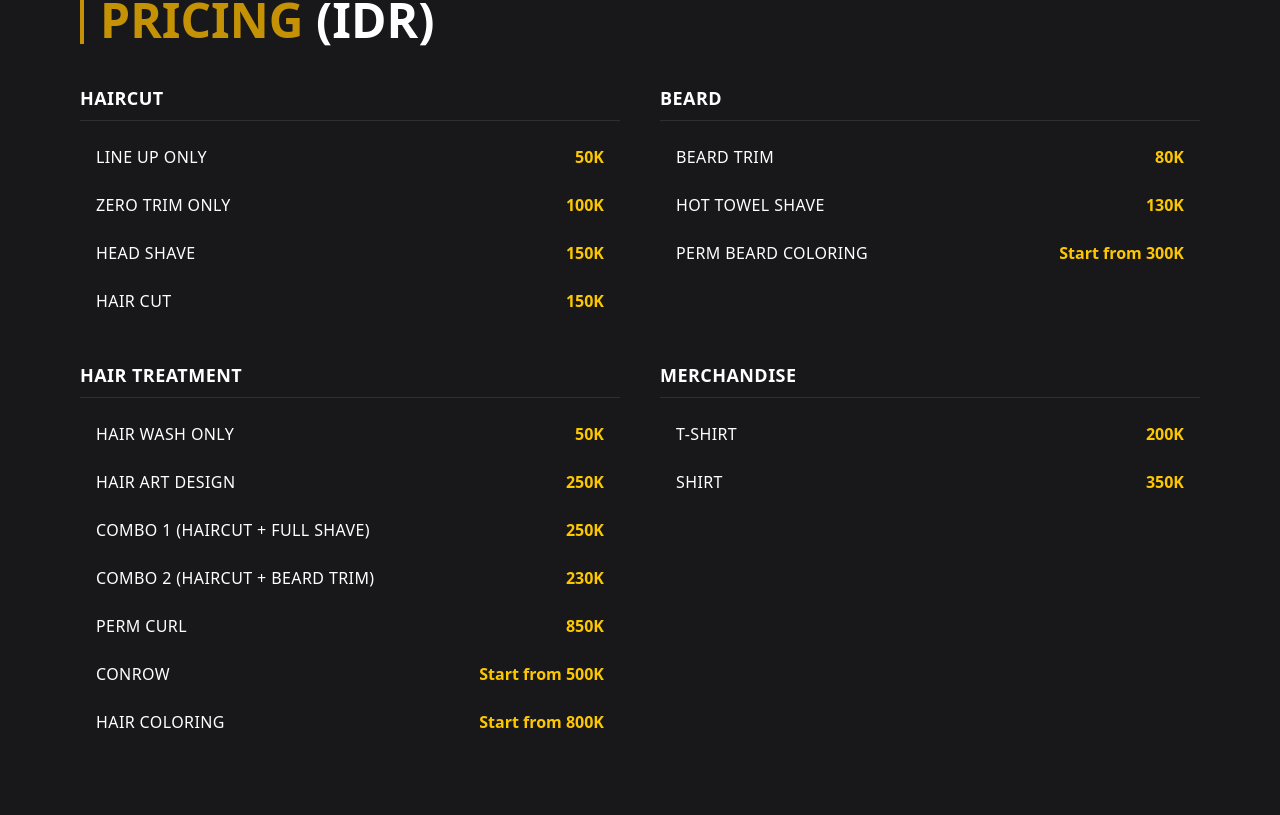
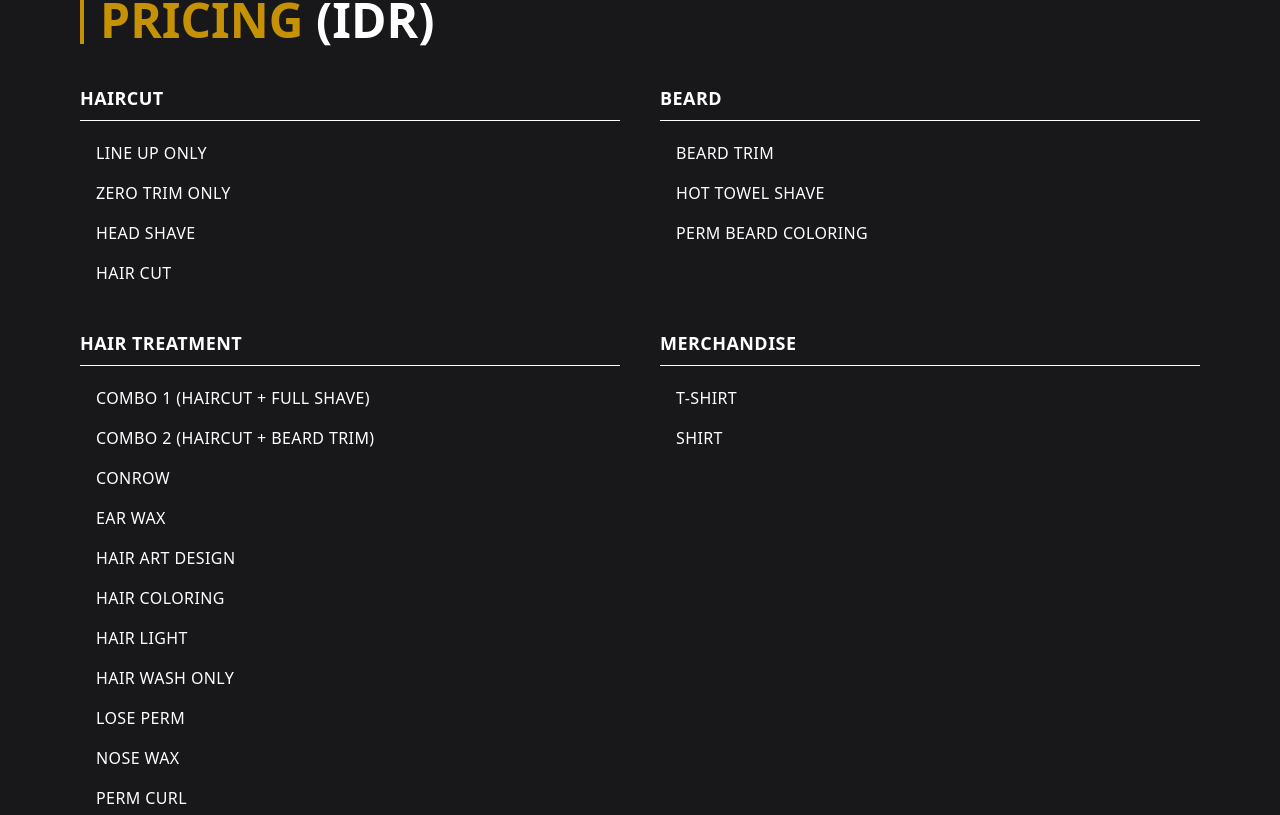
Before and after one commit to gananta65/faded-studio-bali, a Next.js app: page / in a window 1280 px wide. Shown: the part 1845-2660 px from the top of the page. Built offline with nearby package versions, Linux system fonts and the light colour scheme.

Commit message:
added new menus and removed price

```diff
--- a/src/components/Pricing.tsx
+++ b/src/components/Pricing.tsx
@@ -3,37 +3,41 @@ export default function Pricing() {
     {
       title: "HAIRCUT",
       items: [
-        { title: "LINE UP ONLY", price: "50K" },
-        { title: "ZERO TRIM ONLY", price: "100K" },
-        { title: "HEAD SHAVE", price: "150K" },
-        { title: "HAIR CUT", price: "150K" },
+        { title: "LINE UP ONLY", price: "" },
+        { title: "ZERO TRIM ONLY", price: "" },
+        { title: "HEAD SHAVE", price: "" },
+        { title: "HAIR CUT", price: "" },
       ],
     },
     {
       title: "BEARD",
       items: [
-        { title: "BEARD TRIM", price: "80K" },
-        { title: "HOT TOWEL SHAVE", price: "130K" },
-        { title: "PERM BEARD COLORING", price: "Start from 300K" },
+        { title: "BEARD TRIM", price: "" },
+        { title: "HOT TOWEL SHAVE", price: "" },
+        { title: "PERM BEARD COLORING", price: "" },
       ],
     },
     {
       title: "HAIR TREATMENT",
       items: [
-        { title: "HAIR WASH ONLY", price: "50K" },
-        { title: "HAIR ART DESIGN", price: "250K" },
-        { title: "COMBO 1 (HAIRCUT + FULL SHAVE)", price: "250K" },
-        { title: "COMBO 2 (HAIRCUT + BEARD TRIM)", price: "230K" },
-        { title: "PERM CURL", price: "850K" },
-        { title: "CONROW", price: "Start from 500K" },
-        { title: "HAIR COLORING", price: "Start from 800K" },
-      ],
+          { title: "COMBO 1 (HAIRCUT + FULL SHAVE)", price: "" },
+          { title: "COMBO 2 (HAIRCUT + BEARD TRIM)", price: "" },
+          { title: "CONROW", price: "" },
+          { title: "EAR WAX", price: "" },
+          { title: "HAIR ART DESIGN", price: "" },
+          { title: "HAIR COLORING", price: "" },
+          { title: "HAIR LIGHT", price: "" },
+          { title: "HAIR WASH ONLY", price: "" },
+          { title: "LOSE PERM", price: "" },
+          { title: "NOSE WAX", price: "" },
+          { title: "PERM CURL", price: "" }
+      ]
     },
     {
       title: "MERCHANDISE",
       items: [
-        { title: "T-SHIRT", price: "200K" },
-        { title: "SHIRT", price: "350K" },
+        { title: "T-SHIRT", price: "" },
+        { title: "SHIRT", price: "" },
       ],
     },
   ];
@@ -51,7 +55,7 @@ export default function Pricing() {
         <div className="grid grid-cols-1 md:grid-cols-2 gap-10">
           {sections.map((section, idx) => (
             <div key={idx} className="flex flex-col">
-              <div className="border-b border-white/10 pb-2 mb-4">
+              <div className="border-b border-white/100 pb-2 mb-4">
                 <h3 className="text-lg font-bold uppercase tracking-wide">
                   {section.title}
                 </h3>
@@ -60,7 +64,7 @@ export default function Pricing() {
                 {section.items.map((item, index) => (
                   <div
                     key={index}
-                    className="flex justify-between items-center px-4 py-2 rounded transition duration-200 hover:brightness-110"
+                    className="flex justify-between items-center px-4 py-1 rounded transition duration-200 hover:brightness-110"
                   >
                     <span className="text-sm md:text-base font-medium uppercase tracking-wide text-left">
                       {item.title}
```
